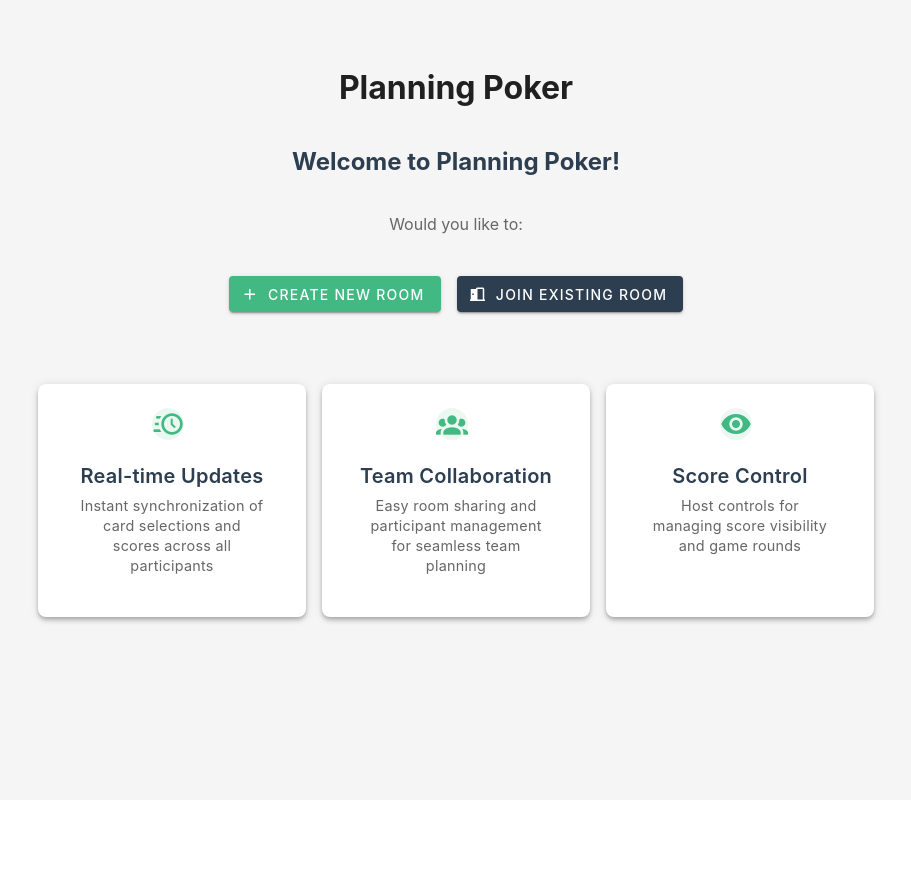
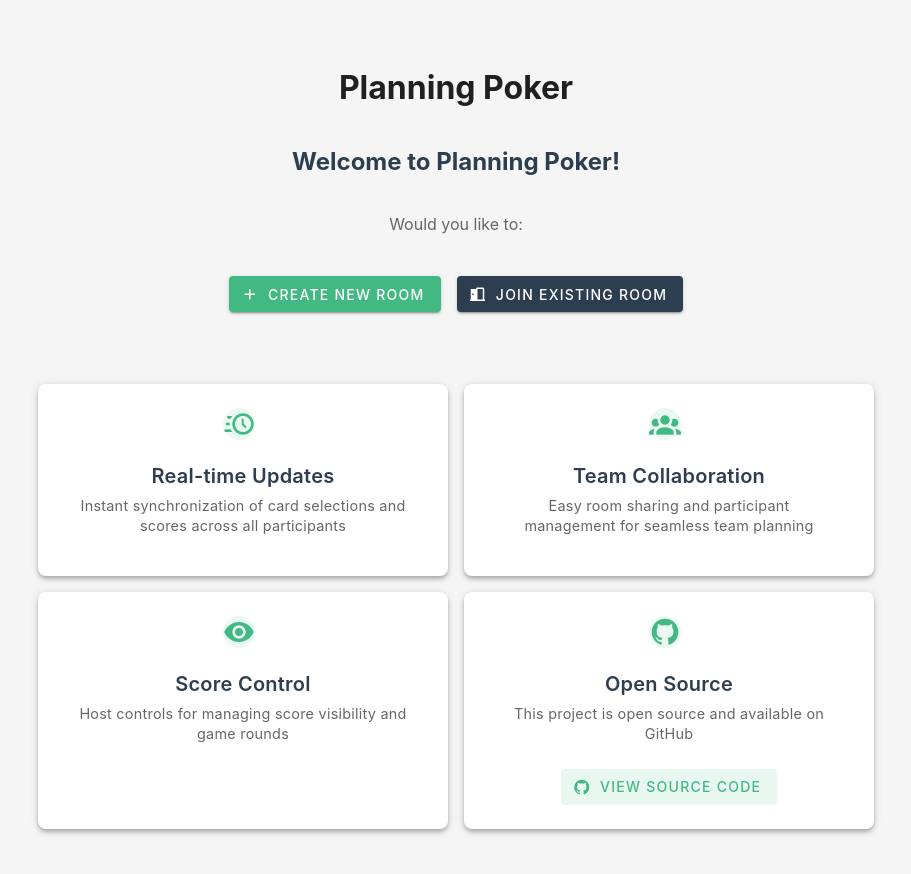
Before and after one commit to jrong1271/scrum-planning-poker, a Vue app: page / in a window 1280 px wide. Shown: the top 874 px of the page, without its empty margins (184-1095 px from the left). Before the commit the page ends 800 px from the top, so only its background shows below. Built offline with nearby package versions, Linux system fonts and the light colour scheme; the HTML template or start-up script is replaced by a standard one.

Commit message:
add git repo link and app link

```diff
--- a/src/views/HomeView.vue
+++ b/src/views/HomeView.vue
@@ -162,6 +162,28 @@ const enterRoom = async () => {
           </v-card-text>
         </v-card-item>
       </v-card>
+
+      <v-card class="feature-card" elevation="4">
+        <v-card-item class="feature-card-content">
+          <template v-slot:prepend>
+            <v-icon icon="mdi-github" color="primary" size="x-large" class="feature-icon" />
+          </template>
+          <v-card-title class="feature-title">Open Source</v-card-title>
+          <v-card-text class="feature-text">
+            This project is open source and available on GitHub
+          </v-card-text>
+          <v-btn
+            href="https://github.com/jrong1271/scrum-planning-poker"
+            target="_blank"
+            color="primary"
+            variant="tonal"
+            prepend-icon="mdi-github"
+            class="mt-2"
+          >
+            View Source Code
+          </v-btn>
+        </v-card-item>
+      </v-card>
     </div>
   </div>
 </template>
@@ -176,7 +198,7 @@ const enterRoom = async () => {
 
 .feature-cards {
   display: grid;
-  grid-template-columns: repeat(3, 1fr);
+  grid-template-columns: repeat(2, 1fr);
   gap: 1rem;
   margin: 4rem 0 2rem;
   padding: 0.5rem;
```
Also changed, not shown: 1 other file (tests, documents, lock files or other folders).
